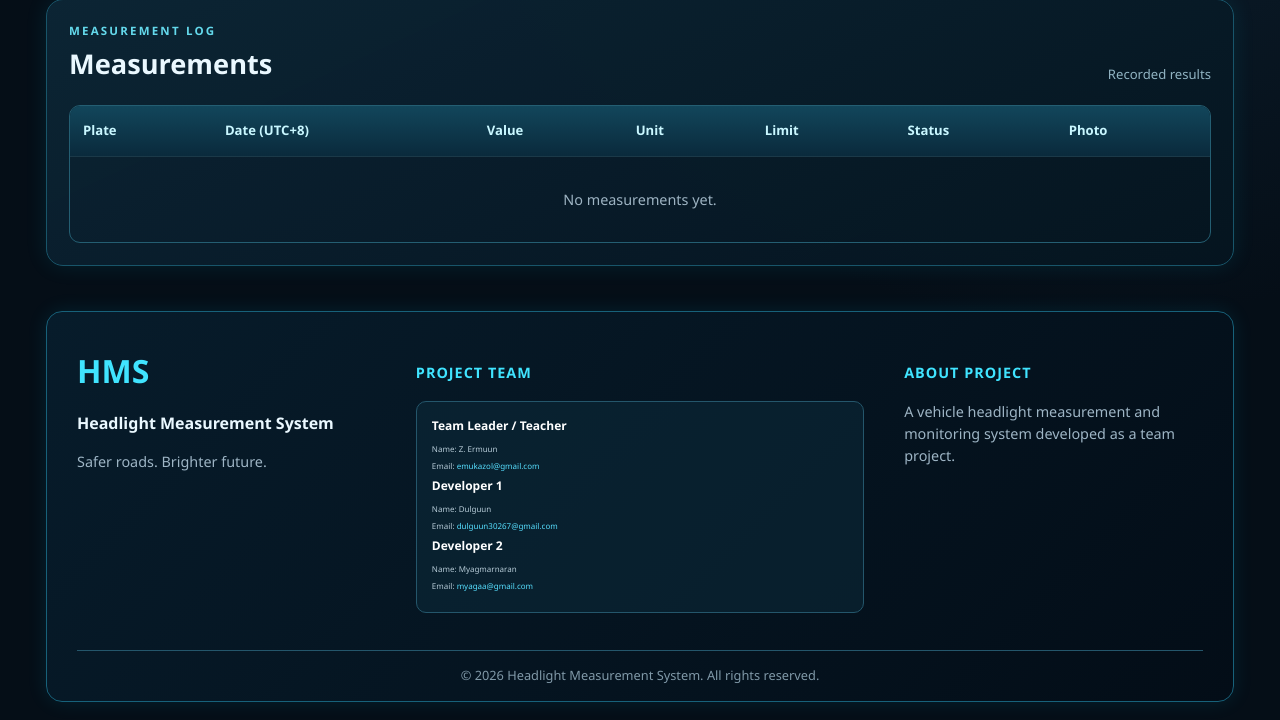
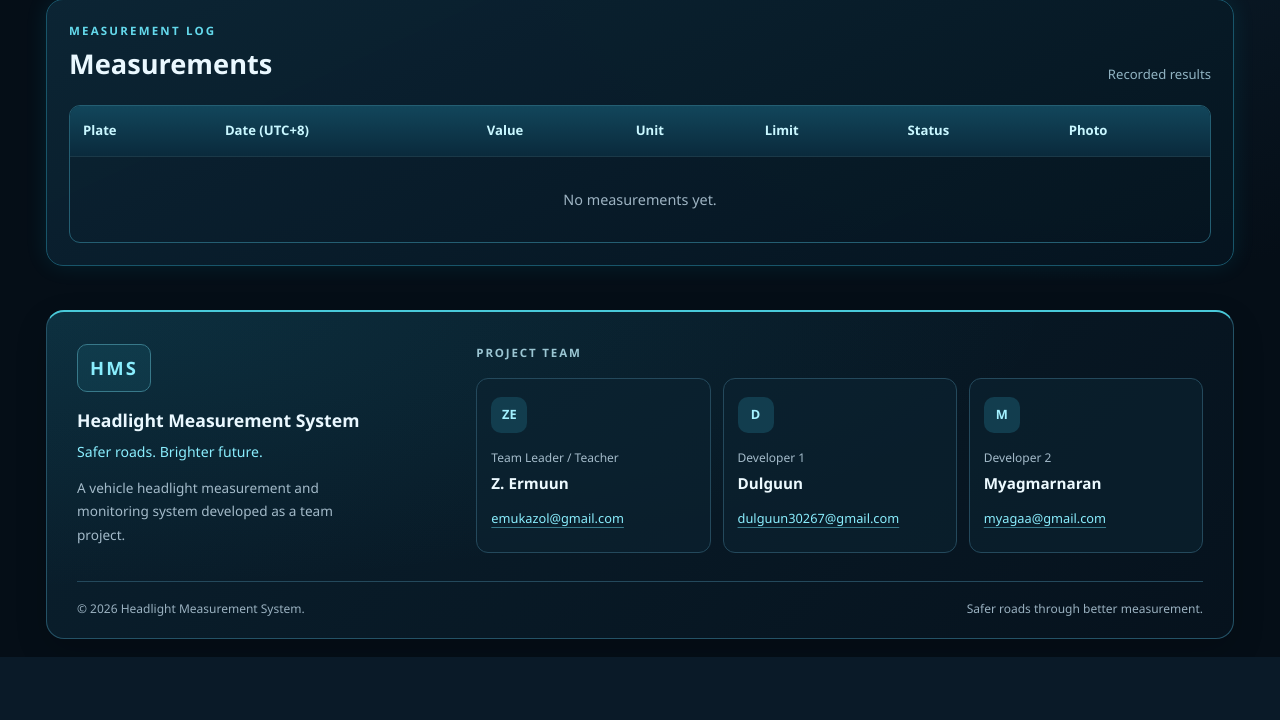
Before and after one commit to ermunn/Headlight-Sensing-system, a Flask app: page / in a window 1280 px wide. Shown: the part 513-1233 px from the top of the page. After the commit the page ends 1170 px from the top, so only its background shows below. Run offline with Flask 3, Linux system fonts and the light colour scheme; data that the repository does not hold is empty; some libraries are stand-ins or nearby versions.

Commit message:
footer edited again

```diff
--- a/static/style.css
+++ b/static/style.css
@@ -489,13 +489,6 @@ td img {
 
 /* FOOTER */
 
-footer {
-    text-align: center;
-    padding: 25px;
-    color: #637e8d;
-    font-size: 0.75rem;
-}
-
 /* RESPONSIVE */
 
 @media (max-width: 750px) {
@@ -544,93 +537,179 @@ footer {
 /* FOOTER */
 
 .site-footer {
-    margin-top: 45px;
-    padding: 35px 30px 15px;
-    background: linear-gradient(135deg, #071c2b, #030d17);
-    border: 1px solid #17617a;
-    border-radius: 16px;
-    box-shadow: 0 0 20px rgba(0, 220, 255, 0.1);
-    text-align: left;
+    margin-top: 44px;
+    padding: 32px 30px 20px;
+    color: #b6cbd7;
+    background:
+        radial-gradient(ellipse at top left, rgba(34, 169, 197, 0.12), transparent 60%),
+        linear-gradient(135deg, #0a202e, #06121d);
+    border: 1px solid #245266;
+    border-top: 2px solid #49cada;
+    border-radius: 18px;
+    box-shadow: 0 12px 32px rgba(0, 0, 0, 0.16);
 }
 
 .footer-container {
     display: grid;
-    grid-template-columns: 1fr 1.5fr 1fr;
-    gap: 40px;
+    grid-template-columns: minmax(0, 1fr) minmax(0, 2fr);
+    gap: 36px;
+    align-items: start;
+}
+
+.footer-mark {
+    display: inline-grid;
+    place-items: center;
+    padding: 9px 12px;
+    margin-bottom: 16px;
+    border: 1px solid #38798a;
+    border-radius: 10px;
+    background: rgba(64, 228, 255, 0.07);
+    color: #8aeefe;
+    font-size: 1.15rem;
+    font-weight: 800;
+    letter-spacing: 0.12em;
 }
 
 .footer-brand h2 {
-    color: #40e4ff;
-    font-size: 2rem;
-    margin-bottom: 8px;
+    margin: 0 0 8px;
+    color: #eaf8ff;
+    font-size: 1.1rem;
+    line-height: 1.4;
 }
 
-.footer-brand h3 {
-    color: #eaf8ff;
-    font-size: 1rem;
+.footer-tagline {
+    margin: 0 0 14px;
+    color: #8aeefe;
+    font-size: 0.88rem;
 }
 
-.footer-brand p,
-.footer-about p {
-    color: #9eb5c5;
-    font-size: 0.9rem;
+.footer-description {
+    max-width: 34ch;
+    margin: 0;
+    color: #a3bac9;
+    font-size: 0.85rem;
+    line-height: 1.75;
 }
 
-.footer-team h3,
-.footer-about h3 {
-    color: #40e4ff;
-    font-size: 0.9rem;
-    letter-spacing: 1px;
-    margin-bottom: 18px;
+.footer-heading {
+    margin: 0 0 16px;
+    color: #9bc6d3;
+    font-size: 0.72rem;
+    font-weight: 700;
+    letter-spacing: 0.16em;
+}
+
+.footer-team-grid {
+    display: grid;
+    grid-template-columns: repeat(3, minmax(0, 1fr));
+    gap: 12px;
 }
 
 .team-member {
-    padding: 15px;
-    margin-bottom: 12px;
-    border: 1px solid #24566b;
-    border-radius: 10px;
-    background: rgba(12, 44, 60, 0.5);
+    min-width: 0;
+    padding: 18px 14px;
+    border: 1px solid #24495c;
+    border-radius: 12px;
+    background: rgba(12, 35, 49, 0.65);
 }
 
-.team-member h4 {
-    margin: 0 0 8px;
-    color: #ffffff;
+.member-initials {
+    display: inline-grid;
+    place-items: center;
+    width: 36px;
+    height: 36px;
+    margin-bottom: 16px;
+    border-radius: 10px;
+    background: #123d4e;
+    color: #a3f1ff;
+    font-size: 0.8rem;
+    font-weight: 700;
 }
 
-.team-member p {
-    margin: 5px 0;
-    color: #b6cbd7;
-    font-size: 0.5rem;
+.member-role {
+    margin: 0 0 5px;
+    color: #a3bac9;
+    font-size: 0.75rem;
+}
+
+.team-member h3 {
+    margin: 0 0 10px;
+    color: #edfaff;
+    font-size: 0.95rem;
+    overflow-wrap: anywhere;
 }
 
 .team-member a {
-    color: #57dfff;
-    text-decoration: none;
+    display: inline-block;
+    padding: 5px 0;
+    color: #8aeefe;
+    font-size: 0.8rem;
+    text-decoration: underline;
+    text-decoration-color: #38798a;
+    text-underline-offset: 4px;
     overflow-wrap: anywhere;
 }
 
 .team-member a:hover {
-    text-decoration: underline;
+    color: #eaf8ff;
+    text-decoration-color: currentColor;
+}
+
+.team-member a:focus-visible {
+    outline: 2px solid #8aeefe;
+    outline-offset: 4px;
+    border-radius: 2px;
 }
 
 .footer-bottom {
-    margin-top: 25px;
-    padding-top: 15px;
-    border-top: 1px solid #24566b;
-    text-align: center;
-    color: #8099a8;
-    font-size: 0.8rem;
+    display: flex;
+    justify-content: space-between;
+    flex-wrap: wrap;
+    gap: 8px 24px;
+    margin-top: 28px;
+    padding-top: 18px;
+    border-top: 1px solid #24495c;
+    color: #9ab1c0;
+    font-size: 0.75rem;
 }
 
-/* MOBILE */
-
-@media (max-width: 750px) {
+@media (max-width: 1000px) {
     .footer-container {
         grid-template-columns: 1fr;
-        gap: 20px;
+        gap: 28px;
     }
 
-    .site-footer {
-        padding: 25px 20px 15px;
+    .footer-description {
+        max-width: 60ch;
     }
 }
+
+@media (max-width: 600px) {
+    .site-footer {
+        margin-top: 28px;
+        padding: 24px 18px 18px;
+    }
+
+    .footer-team-grid {
+        grid-template-columns: 1fr;
+    }
+
+    .team-member {
+        padding: 16px;
+    }
+
+    .member-initials {
+        float: left;
+        margin: 0 14px 0 0;
+    }
+
+    .team-member a {
+        display: block;
+        clear: both;
+        padding-top: 12px;
+    }
+
+    .footer-bottom {
+        flex-direction: column;
+    }
+}
--- a/templates/index.html
+++ b/templates/index.html
@@ -239,64 +239,43 @@
     </main>
 
 
-<footer class="site-footer">
+<footer class="site-footer" aria-label="Project information">
     <div class="footer-container">
-
         <div class="footer-brand">
-            <h2>HMS</h2>
-            <h3>Headlight Measurement System</h3>
-            <p>Safer roads. Brighter future.</p>
+            <span class="footer-mark" aria-hidden="true">HMS</span>
+            <h2>Headlight Measurement System</h2>
+            <p class="footer-tagline">Safer roads. Brighter future.</p>
+            <p class="footer-description">A vehicle headlight measurement and monitoring system developed as a team project.</p>
         </div>
 
-        <div class="footer-team">
-            <h3>PROJECT TEAM</h3>
-
-            <div class="team-member">
-
-                <h4>Team Leader / Teacher</h4>
-                <p>Name: Z. Ermuun</p>
-                <p>
-                    Email:
-                    <a href="emukazol@gmail.com">
-                        emukazol@gmail.com
-                    </a>
-                </p>
-
-                <h4>Developer 1</h4>
-                <p>Name: Dulguun</p>
-                <p>
-                    Email:
-                    <a href="dulguun30267@gmail.com">
-                        dulguun30267@gmail.com
-                    </a>
-                </p>
-
-                <h4>Developer 2</h4>
-                <p>Name: Myagmarnaran</p>
-                <p>
-                    Email:
-                    <a href="mailto:teammate@gmail.com">
-                        myagaa@gmail.com
-                    </a>
-                </p>
-
+        <section class="footer-team" aria-labelledby="footer-team-title">
+            <h2 id="footer-team-title" class="footer-heading">PROJECT TEAM</h2>
+            <div class="footer-team-grid">
+                <div class="team-member">
+                    <span class="member-initials" aria-hidden="true">ZE</span>
+                    <p class="member-role">Team Leader / Teacher</p>
+                    <h3>Z. Ermuun</h3>
+                    <a href="mailto:emukazol@gmail.com">emukazol@gmail.com</a>
+                </div>
+                <div class="team-member">
+                    <span class="member-initials" aria-hidden="true">D</span>
+                    <p class="member-role">Developer 1</p>
+                    <h3>Dulguun</h3>
+                    <a href="mailto:dulguun30267@gmail.com">dulguun30267@gmail.com</a>
+                </div>
+                <div class="team-member">
+                    <span class="member-initials" aria-hidden="true">M</span>
+                    <p class="member-role">Developer 2</p>
+                    <h3>Myagmarnaran</h3>
+                    <a href="mailto:myagaa@gmail.com">myagaa@gmail.com</a>
+                </div>
             </div>
-
-        </div>
-
-        <div class="footer-about">
-            <h3>ABOUT PROJECT</h3>
-            <p>
-                A vehicle headlight measurement and
-                monitoring system developed as a team project.
-            </p>
-        </div>
-
+        </section>
     </div>
 
     <div class="footer-bottom">
-        © 2026 Headlight Measurement System.
-        All rights reserved.
+        <span>&copy; 2026 Headlight Measurement System.</span>
+        <span>Safer roads through better measurement.</span>
     </div>
 </footer>
 
```
